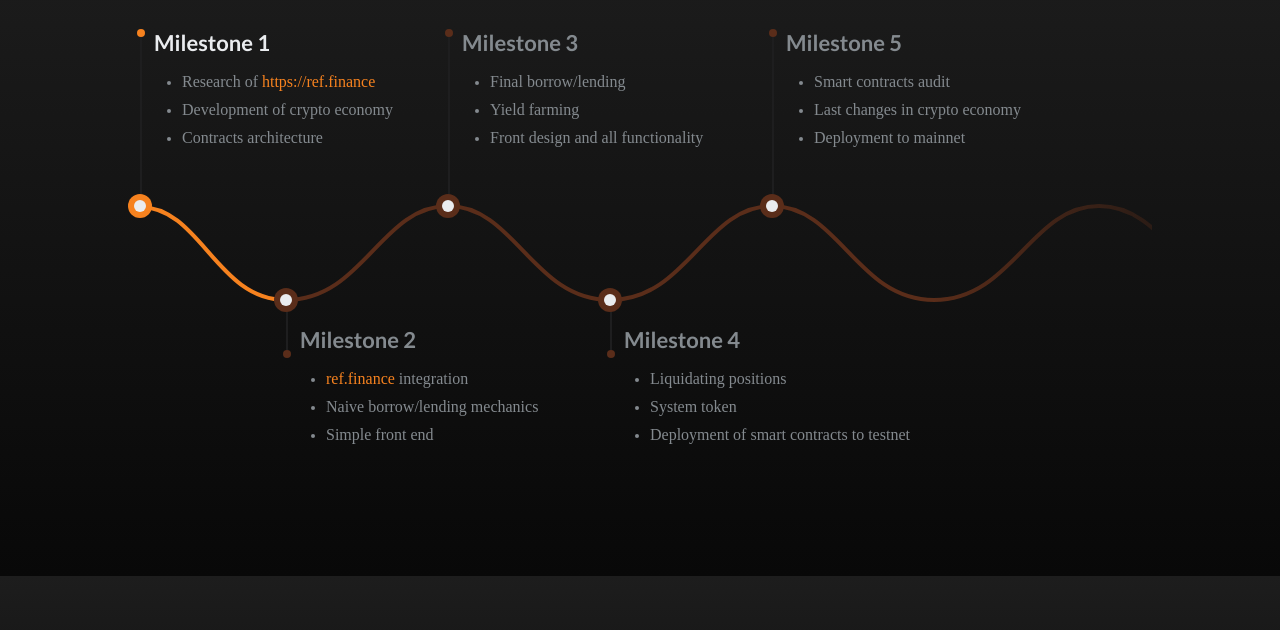
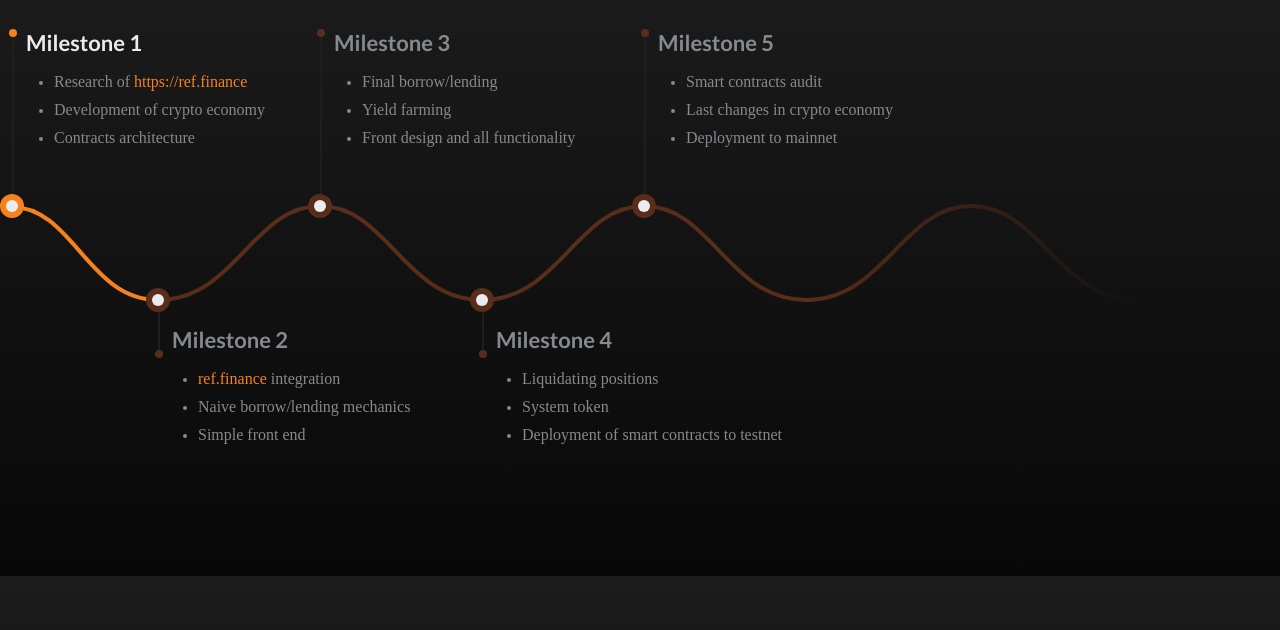
Before and after one commit to Motzart/test-lend, a Gatsby site: page / in a window 1280 px wide. Shown: the part 650-1280 px from the top of the page. Built offline with nearby package versions, Linux system fonts and the light colour scheme; Gatsby itself is replaced by a stand-in of ours.

Commit message:
remove useless lines

```diff
--- a/src/components/MainContent/mainContent.module.scss
+++ b/src/components/MainContent/mainContent.module.scss
@@ -2,7 +2,6 @@
 
 .container {
   min-height: calc(100vh - 895px);
-  padding: 0 10%;
   background: linear-gradient(180deg, $color_1d1d1d 0%, $color_080808 100%);
 
   .information_section {
--- a/src/styles/variables.module.scss
+++ b/src/styles/variables.module.scss
@@ -5,7 +5,6 @@
 $color_1d1d1d: #1d1d1d;
 $color_080808: #080808;
 $color_1E1E1F: #1e1e1f;
-// $dark_orange: #5a2d1a;
 $color_5A2D1A: #5a2d1a;
 $color_EAECEF: #eaecef;
 
```
